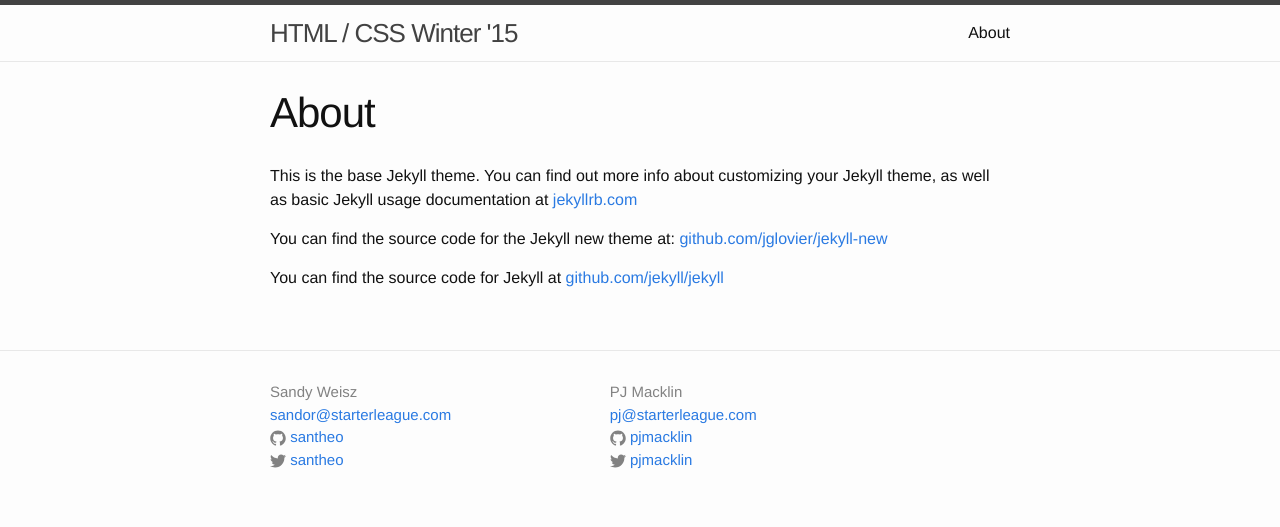
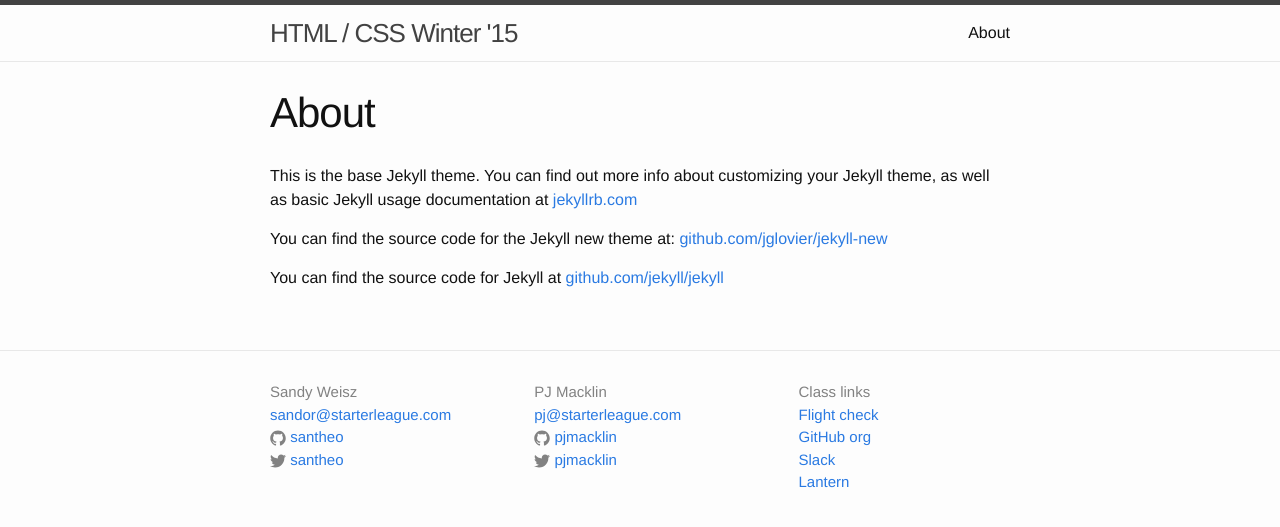
Before and after one commit to tsl-html-css/tsl-html-css.github.io, a Jekyll site: the page built from about.md, in a window 1280 px wide. Shown: the top 527 px of the page. Built offline with Jekyll 4.4.1, drawn with Linux system fonts in a browser that asks for light colours.

Commit message:
Class links.

```diff
--- a/_includes/footer.html
+++ b/_includes/footer.html
@@ -3,7 +3,7 @@
   <div class="wrapper">
 
     <div class="footer-col-wrapper">
-      <div class="footer-col  footer-col-3">
+      <div class="footer-col  footer-col-1">
         <ul class="social-media-list">
           <li>Sandy Weisz</li>
           <li><a href="mailto:sandor@starterleague.com">sandor@starterleague.com</a></li>
@@ -34,7 +34,7 @@
         </ul>
       </div>
 
-      <div class="footer-col  footer-col-3">
+      <div class="footer-col  footer-col-1">
         <ul class="social-media-list">
           <li>PJ Macklin</li>
           <li><a href="mailto:pj@starterleague.com">pj@starterleague.com</a></li>
@@ -64,6 +64,16 @@
           </li>
         </ul>
       </div>
+
+      <div class="footer-col footer-col-2">
+        <ul class="social-media-list">
+            <li>Class links</li>
+            <li><a href="https://starterleague.hackpad.com/Front-end-flight-check-WyhOVTpml4w">Flight check</a></li>
+            <li><a href="https://github.com/tsl-html-css">GitHub org</a></li>
+            <li><a href="https://tslhtmlcss.slack.com/messages">Slack</a></li>
+            <li><a href="https://lanternhq.com/1/courses/443/">Lantern</a></li>
+        </ul>
+      </div>
     </div>
 
   </div>
```
